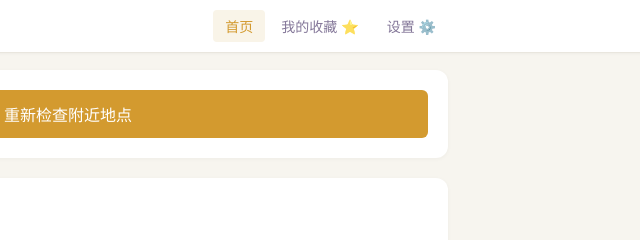
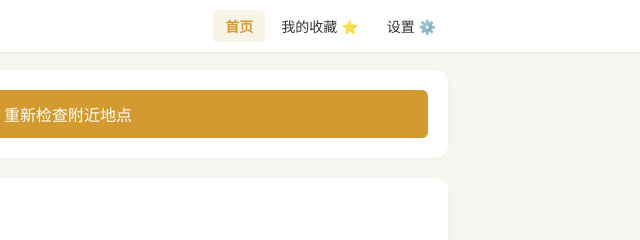
Before and after one commit to yuwenanle/Pintro, a plain HTML site: page index.html in a window 1280 px wide. Shown: the top 240 px of the page, 572-1212 px from the left. Drawn offline with Linux system fonts and the light colour scheme.

Commit message:
style: 调整导航按钮文字为品牌黑色，统一整体字体样式适配品牌规范

```diff
--- a/index.html
+++ b/index.html
@@ -59,15 +59,16 @@
             gap: 4px;
         }
         .nav-item {
-            color: var(--color-plum);
+            color: var(--color-ink);
             background: none;
             border: none;
             padding: 6px 12px;
             border-radius: 4px;
             cursor: pointer;
             font-size: 14px;
+            font-weight: 500;
             transition: all 0.2s;
-            opacity: 0.8;
+            opacity: 0.85;
         }
         .nav-item:hover {
             background-color: var(--color-soft-ochre);
@@ -78,6 +79,7 @@
             background-color: var(--color-soft-ochre);
             color: var(--color-ochre);
             opacity: 1;
+            font-weight: 600;
         }
         /* 页面容器 */
         .page {
@@ -107,7 +109,8 @@
             display: block;
             margin-bottom: 8px;
             font-weight: 500;
-            color: #555;
+            color: var(--color-ink);
+            opacity: 0.9;
 }
         .radio-group {
             display: flex;
```
